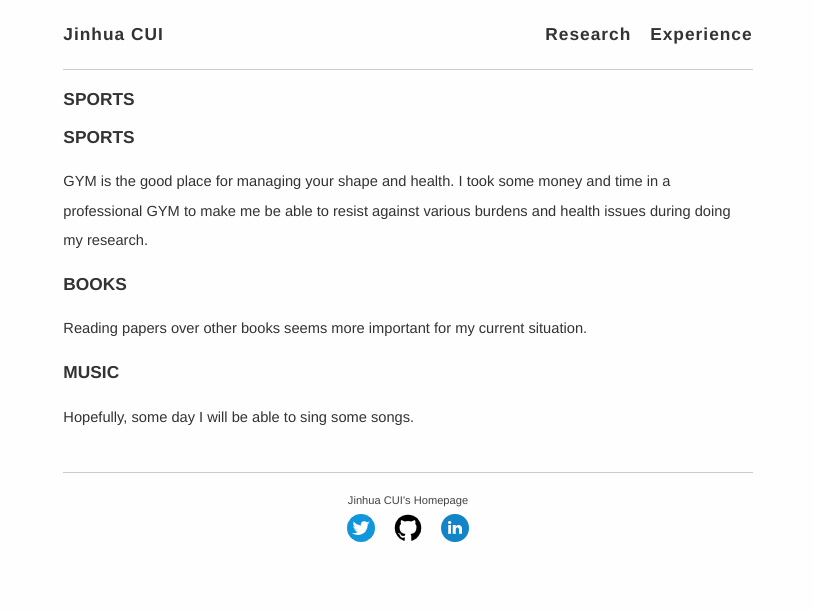
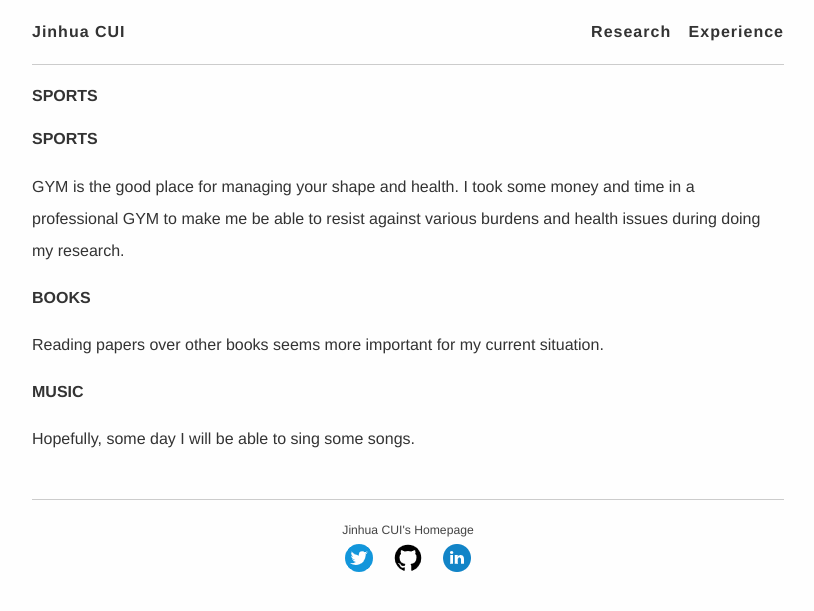
Before and after one commit to cimcs/cimcs.github.io, a Jekyll site: the page built from misc.md, in a window 1280 px wide. Shown: the top 611 px of the page, without its empty margins (232-1046 px from the left). Built offline with Jekyll 4.4.1, drawn with Linux system fonts in a browser that asks for light colours; comment, search, counter and statistics services are not loaded; our own code applies the rules of GitHub Pages for plain Markdown files.

Commit message:
Update main.scss

```diff
--- a/css/main.scss
+++ b/css/main.scss
@@ -7,12 +7,12 @@ $font-weight-normal: 200;
 $font-weight-bold:   600;
 
 $base-font-family: "San Francisco", "Helvetica Neue", Helvetica, Roboto, "Segoe UI", "Segoe WP", Arial, Ubuntu, sans-serif;
-$base-font-size:   11pt;
+$base-font-size:   12pt;
 $base-line-height: 2;
 
 $heading-font-family: $base-font-family;
-$heading-font-size:   13pt;
-$heading-line-height: 1;
+$heading-font-size:   12pt;
+$heading-line-height: 1.5;
 
 $small-font-size:  0.875em;
 $vsmall-font-size: 0.76em;
@@ -25,7 +25,7 @@ $grey-dark:  #444;
 $grey-vdark: #333;
 $blue:       #0091ed;
 $black1:     #222;
-$orange:     #f66b0e;
+$orange:     #90b6b5;
 
 $background:        $grey-vlight;
 $dark-background:   darken($background, 5%);
```
